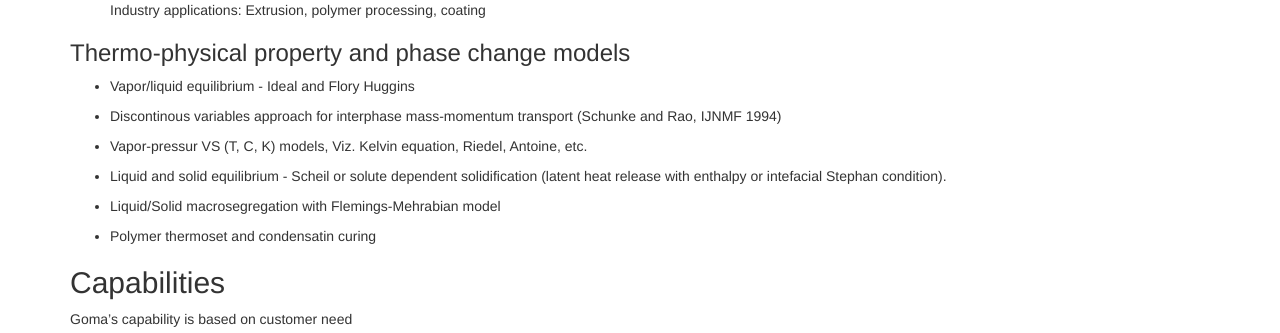
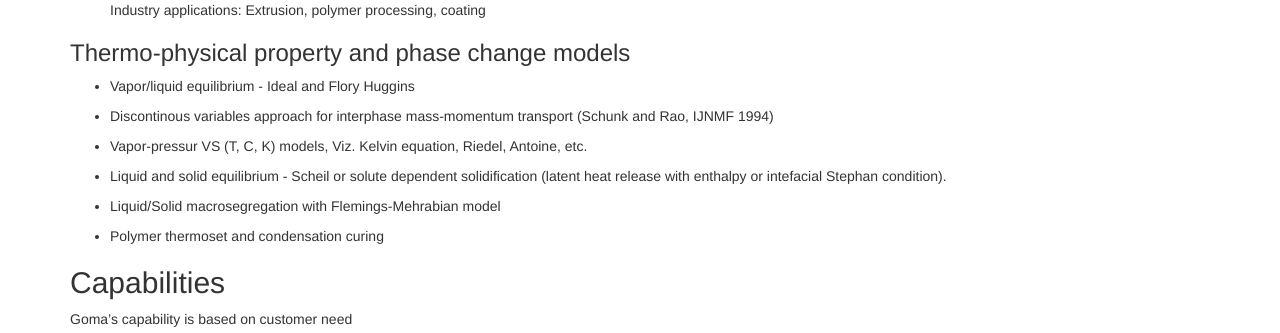
Before and after one commit to goma/goma.github.io, a Jekyll site: the page built from about.md, in a window 1280 px wide. Shown: the part 420-753 px from the top of the page. Built offline with Jekyll 4.4.1, drawn with Linux system fonts in a browser that asks for light colours; nearby versions of some CDN libraries; Markdown is read by kramdown in place of the engine named in the settings.

Commit message:
Spelling correction

```diff
--- a/about.md
+++ b/about.md
@@ -35,7 +35,7 @@ For a more comprehensive introduction look at the [Goma Capabilities document (P
   </li>
   <li>
     <p>
-      Discontinous variables approach for interphase mass-momentum transport (Schunke and Rao, IJNMF 1994)
+      Discontinous variables approach for interphase mass-momentum transport (Schunk and Rao, IJNMF 1994)
     </p>
   </li>
   <li>
@@ -55,7 +55,7 @@ For a more comprehensive introduction look at the [Goma Capabilities document (P
   </li>
   <li>
     <p>
-      Polymer thermoset and condensatin curing
+      Polymer thermoset and condensation curing
     </p>
   </li>
 </ul>
```
